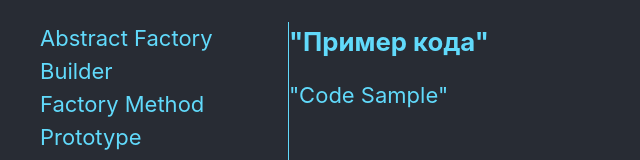
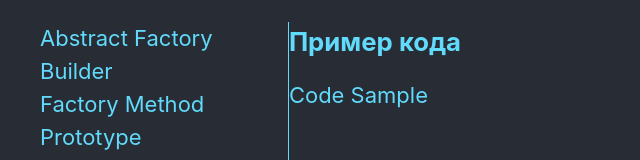
Before and after one commit to ayaulianova/hint-app, a React (Create React App) app: page / in a window 1280 px wide. Shown: the top 160 px of the page, without its empty margins (0-640 px from the left). Built offline with nearby package versions, Linux system fonts and the light colour scheme.

Commit message:
change quotes

```diff
--- a/src/components/Text/Text.js
+++ b/src/components/Text/Text.js
@@ -3,7 +3,7 @@ import React from 'react'
 const Text = () => {
 
   return(
-    <p>"Code Sample"</p>
+    <p>Code Sample</p>
   )
 }
 
--- a/src/components/Title/Title.js
+++ b/src/components/Title/Title.js
@@ -3,7 +3,7 @@ import React from 'react'
 const Title = () => {
 
   return (
-    <h3>"Пример кода"</h3>
+    <h3>Пример кода</h3>
   )
 }
 
```
